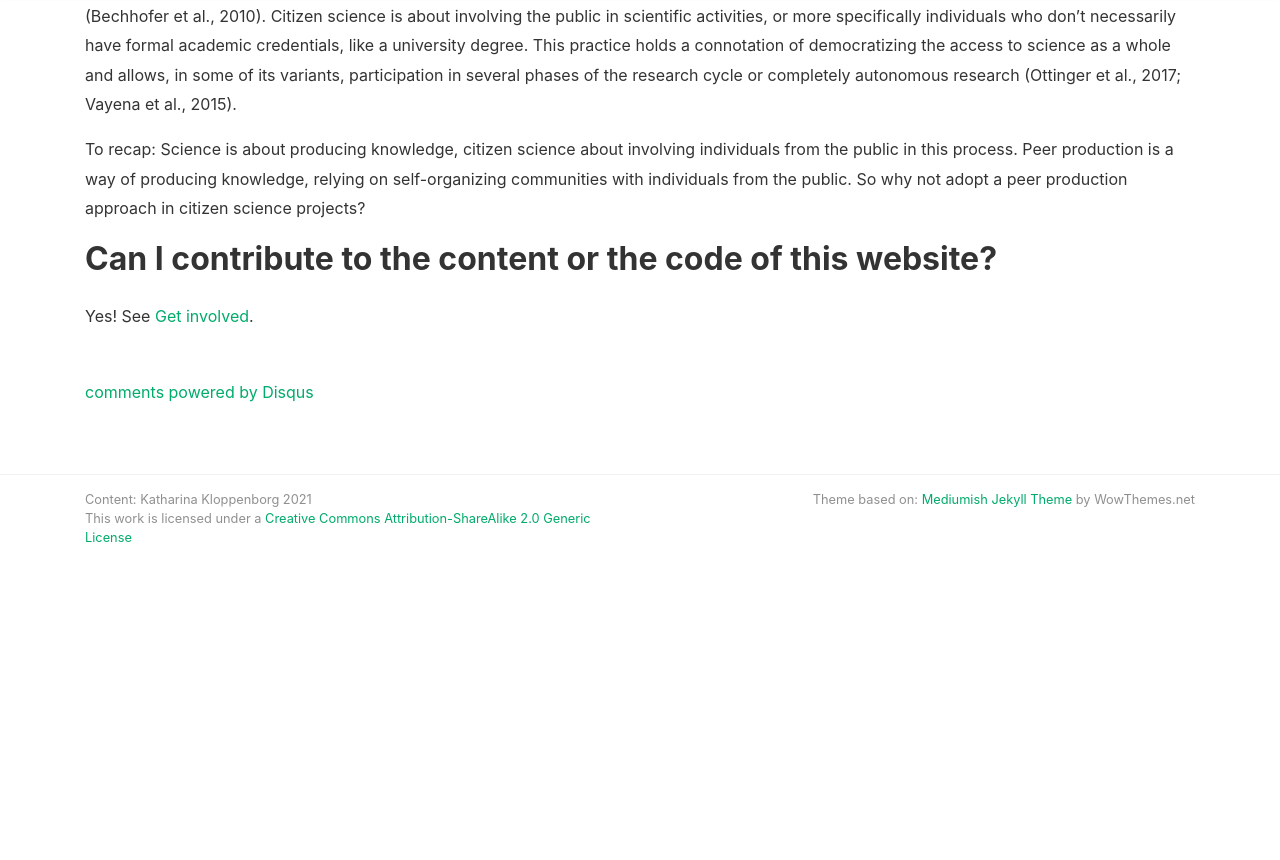
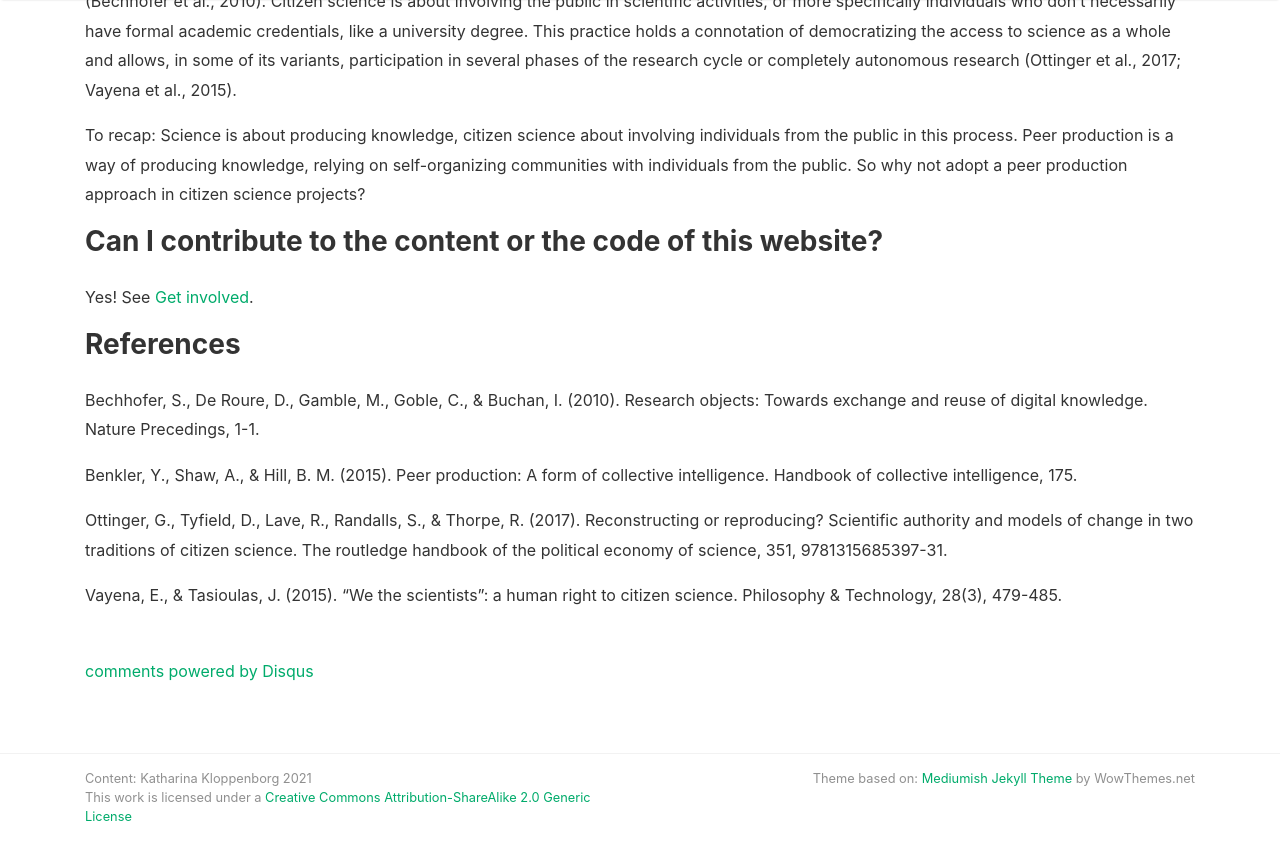
Before and after one commit to PeerProducedResearch/best-practices, a Jekyll site: the page built from _pages/about.md, in a window 1280 px wide and 900 px high, scrolled down 850 px. Shown: the top 860 px of the window. Built offline with Jekyll 4.4.1, drawn with Linux system fonts in a browser that asks for light colours; nearby versions of some CDN libraries; some web fonts are replaced; comment, search, counter and statistics services are not loaded; before the commit the page ends 1471 px from its top, so only the background shows below that.

Commit message:
Update about.md

```diff
--- a/_pages/about.md
+++ b/_pages/about.md
@@ -5,13 +5,22 @@
 comments: true
 ---
 
-## What is this website about?
+### What is this website about?
 This website is thought to be an ever-growing **collection of guidelines and best practices for online peer production**. It is aimed at web developers and UX designers who want to build peer production platforms, and more generally at people interested in increasing participation in their online projects. The thematic priority is the peer production of research projects in citizen science (because this is what my [PhD is about](https://projects.cri-paris.org/projects/DngFftiU/summary)), but the guidelines and features should be applicable to other peer production contexts, too. This project started out as supplementary material for a scientific article I’m writing on this topic (link to the preprint will follow asap). It included lots of research on peer production online platforms, too much to discuss all in detail in an article. Since, to the best of my knowledge, guidelines of this kind don’t exist yet, I hope that my *personal notes* can be helpful to other people in form of this open online resource, developed as part of the [Open Life Science mentoring program](https://openlifesci.org/). I will also add new features from time to time, if I find something interesting, and you are also cordially invited to contribute!
 
-## What is peer production? What is citizen science? Why peer production in citizen science?
+### What is peer production? What is citizen science? Why peer production in citizen science?
 Peer production is a way of online distributed knowledge production that relies on the collective intelligence of self-organizing groups of individuals, without or with less rigid hierarchical control and management (Benkler et al., 2015). This mode of knowledge production is most commonly known from projects like Wikipedia or Open Source Software. Thus, provenly, complex knowledge objects, like an encyclopedia or software code can and still continue to be developed in this way. Science, from a very general perspective, can also be framed as the creation of complex knowledge objects, and more and more of these objects take shape as a digital format, e.g. in the form of databases, code or articles (Bechhofer et al., 2010). Citizen science is about involving the public in scientific activities, or more specifically individuals who don’t necessarily have formal academic credentials, like a university degree. This practice holds a connotation of democratizing the access to science as a whole and allows, in some of its variants, participation in several phases of the research cycle or completely autonomous research (Ottinger et al., 2017; Vayena et al., 2015).
 
 To recap: Science is about producing knowledge, citizen science about involving individuals from the public in this process. Peer production is a way of producing knowledge, relying on self-organizing communities with individuals from the public. So why not adopt a peer production approach in citizen science projects?
 
-## Can I contribute to the content or the code of this website?
+### Can I contribute to the content or the code of this website?
 Yes! See [Get involved](https://peer-produced.science/best-practices/get-involved).
+
+### References
+Bechhofer, S., De Roure, D., Gamble, M., Goble, C., & Buchan, I. (2010). Research objects: Towards exchange and reuse of digital knowledge. Nature Precedings, 1-1.
+
+Benkler, Y., Shaw, A., & Hill, B. M. (2015). Peer production: A form of collective intelligence. Handbook of collective intelligence, 175.
+
+Ottinger, G., Tyfield, D., Lave, R., Randalls, S., & Thorpe, R. (2017). Reconstructing or reproducing? Scientific authority and models of change in two traditions of citizen science. The routledge handbook of the political economy of science, 351, 9781315685397-31.
+
+Vayena, E., & Tasioulas, J. (2015). “We the scientists”: a human right to citizen science. Philosophy & Technology, 28(3), 479-485.
```
